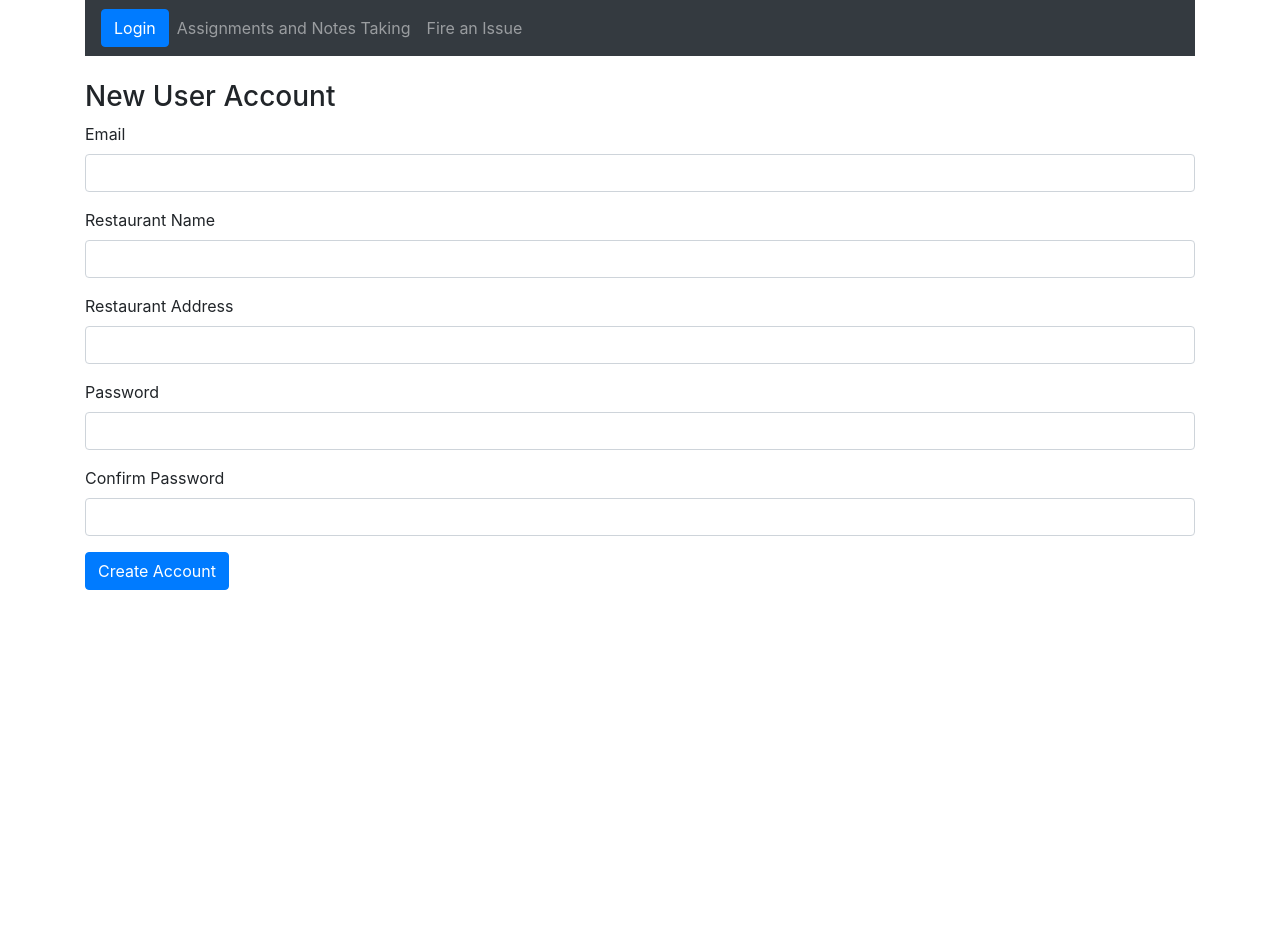
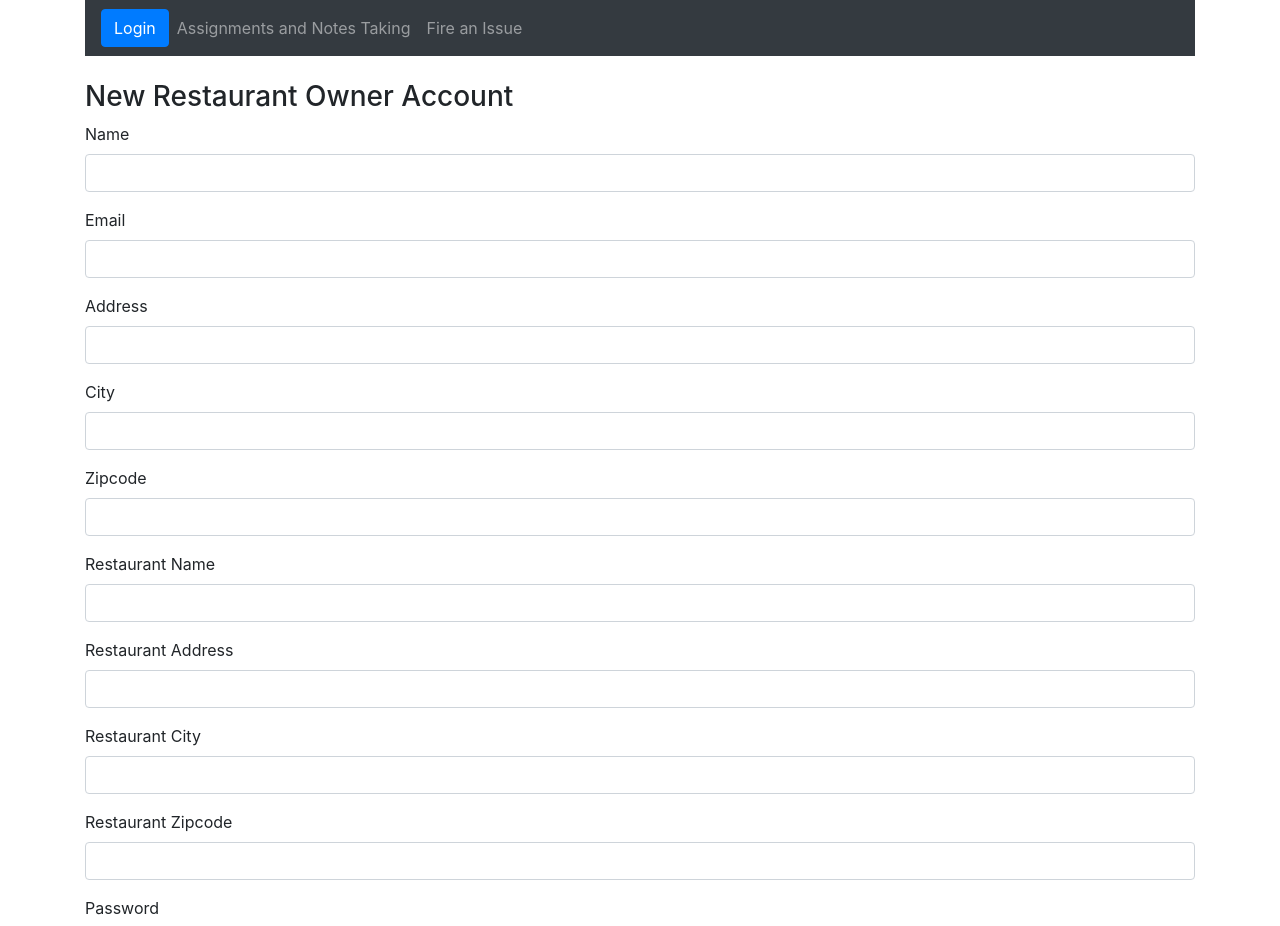
Before and after one commit to 20001LastOrder/McGrill_App, a React app in the folder frontend/: page /user/signup in a window 1280 px wide. Shown: the top 926 px of the page. Before the commit the page ends 800 px from the top, so only its background shows below. Built offline with nearby package versions, Linux system fonts and the light colour scheme.

Commit message:
add restaurant registration view

```diff
--- a/frontend/src/App.js
+++ b/frontend/src/App.js
@@ -3,7 +3,7 @@ import { BrowserRouter as Router, Route, Redirect, withRouter } from "react-rout
 import Navbar from './components/navbar';
 import CampusList from './components/campus';
 import CreateAccount from './components/signup';
-import UserSignup from './components/user_signup';
+import OwnerSignup from './components/owner_signup';
 import LinkButton from './components/linkbutton';
 import Issue from './components/issue';
 import Button from 'react-bootstrap/Button'
@@ -142,7 +142,7 @@ function App() {
      <Navbar />
       <br/>
       <Route path="/login" component={Login} />
-      <Route path="/user/signup" component={UserSignup} />
+      <Route path="/user/signup" component={OwnerSignup} />
       <PrivateRoute path="/campus" component={CampusList} />
       <PrivateRoute path="/issue" exact component={Issue} />
       <PrivateRoute path="/issue/:id" component={Issue} />
--- a/frontend/src/components/user_signup.js
+++ b/frontend/src/components/owner_signup.js
@@ -5,28 +5,37 @@ import { Auth } from '../App'
 import urlConfig from '../urls'
 let urls = urlConfig[process.env.NODE_ENV];
 
-export default class UserSignup extends Component {
+function getAllAttributes(state, form){
+  let keys = Object.keys(state);
+  keys.forEach((key)=>{
+    state[key] = form[key].value;
+  })
+  return state;
+}
+
+export default class OwnerSignup extends Component {
   constructor(props) {
     super(props);
     this.onSubmit = this.onSubmit.bind(this);
 
     this.state = {
+      name:'',
       email: '',
+      address:'',
+      city:'',
+      zipcode:'',
       restaurant_name: '',
       restaurant_address: '',
+      restaurant_city: '',
+      restaurant_zipcode:'',
       password: '',
-      comfirm_password: '',
+      confirm_password: '',
     }
   }
 
-
   async onSubmit(e) {
     e.preventDefault();
-    this.state.email = e.target.email.value;
-    this.state.restaurant_name = e.target.restaurant_name.value;
-    this.state.restaurant_address = e.target.restaurant_address.value;
-    this.state.password = e.target.password.value;
-    this.state.comfirm_password = e.target.confirm_password.value;
+    this.state = getAllAttributes(this.state, e.target);
     console.log(this.state);
 
 
@@ -42,8 +51,16 @@ export default class UserSignup extends Component {
   render() {
     return (
       <div>
-        <h3>New User Account</h3>
+        <h3>New Restaurant Owner Account</h3>
         <form onSubmit={this.onSubmit}>
+        <div className="form-group" >
+            <label>Name </label>
+            <input  type="text"
+                required
+                className="form-control"
+                name="name"
+            />
+          </div>
           <div className="form-group" >
             <label>Email </label>
             <input  type="email"
@@ -53,6 +70,30 @@ export default class UserSignup extends Component {
             />
           </div>
           <div className="form-group">
+            <label>Address</label>
+            <input  type="text"
+                required
+                className="form-control"
+                name='address'
+            />
+         </div>
+         <div className="form-group">
+            <label>City</label>
+            <input  type="text"
+                required
+                className="form-control"
+                name='city'
+            />
+         </div>
+         <div className="form-group">
+            <label>Zipcode</label>
+            <input  type="text"
+                required
+                className="form-control"
+                name='zipcode'
+            />
+         </div>
+         <div className="form-group">
             <label>Restaurant Name </label>
             <input  type="text"
                 required
@@ -66,6 +107,22 @@ export default class UserSignup extends Component {
                 required
                 className="form-control"
                 name='restaurant_address'
+            />
+          </div>
+          <div className="form-group">
+            <label>Restaurant City </label>
+            <input  type="text"
+                required
+                className="form-control"
+                name='restaurant_city'
+            />
+          </div>
+          <div className="form-group">
+            <label>Restaurant Zipcode </label>
+            <input  type="text"
+                required
+                className="form-control"
+                name='restaurant_zipcode'
             />
           </div>
           <div className="form-group">
```
